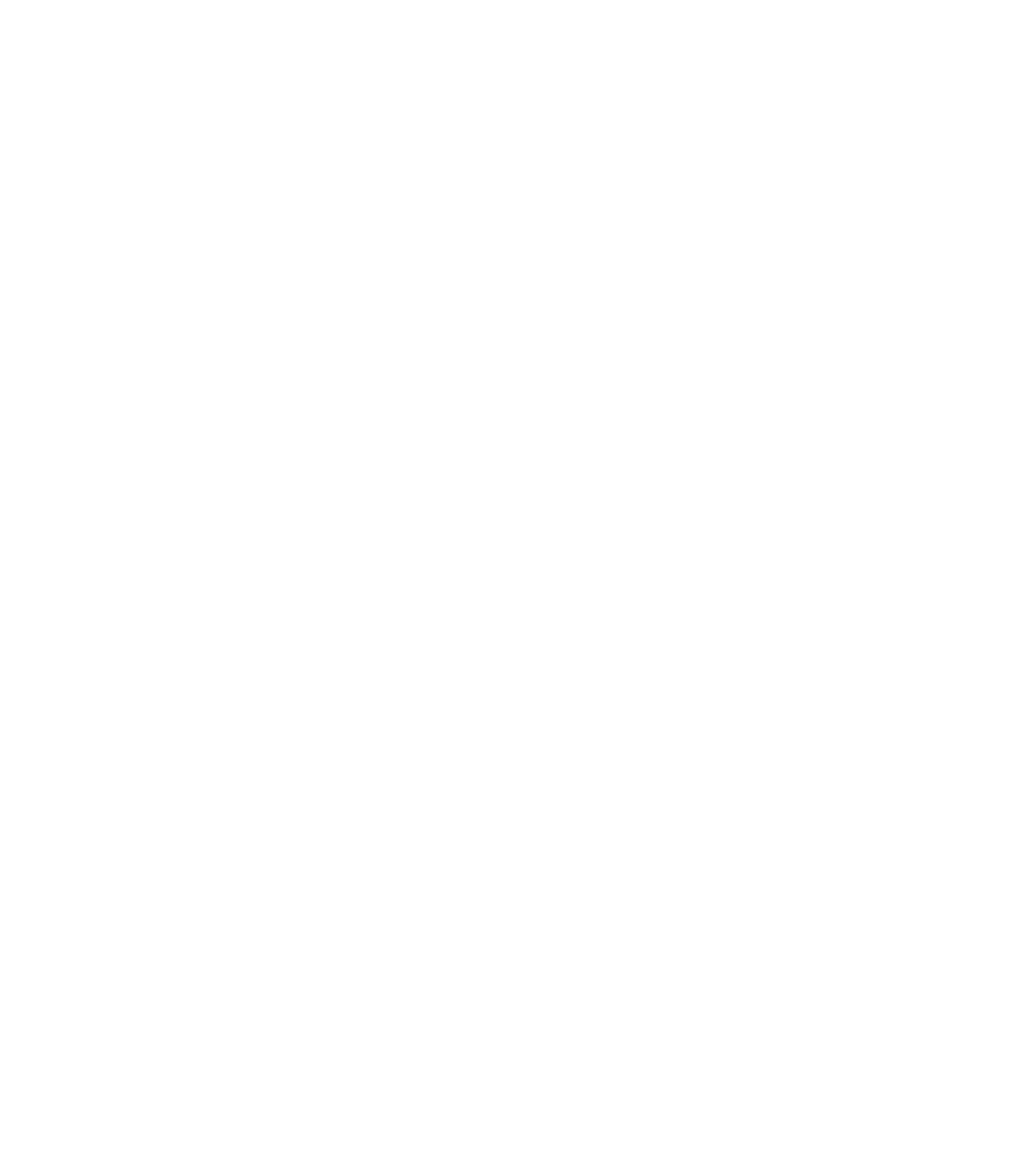
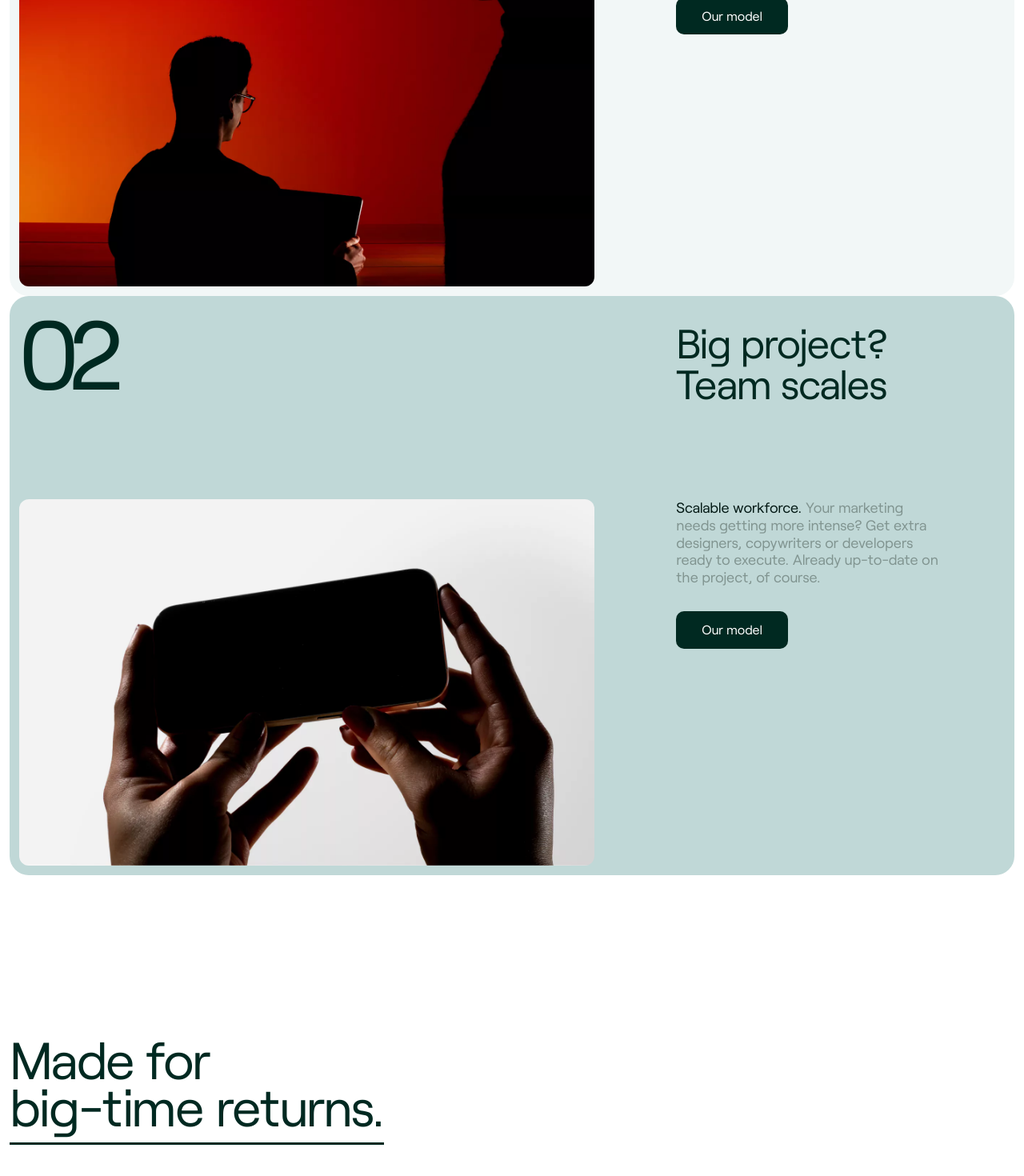
Before and after one commit to s38e/Vendredi-Society, a Next.js app: page / in a window 1280 px wide. Shown: the part 3467-4937 px from the top of the page at 80% size. Before the commit the page ends 3142 px from the top, so only its background shows below. Built offline with nearby package versions, Linux system fonts and the light colour scheme.

Commit message:
Last Update at '2024/05/07' 05:36PM

```diff
--- a/app/components/CircleSection_1.js
+++ b/app/components/CircleSection_1.js
@@ -14,7 +14,7 @@ const CircleSection_1 = () => {
       const text = textRef.current;
 
       // جعل العناصر غير مرئية في البداية
-      gsap.set([circle, text], { scale: 0, opacity: 0 });
+      // gsap.set([circle, text], { duration: "auto", scale: 0, opacity: 0 });
 
       const onMouseMove = (e) => {
         const mouseX = e.clientX;
--- a/app/components/styles/CircleSection_1.module.css
+++ b/app/components/styles/CircleSection_1.module.css
@@ -8,15 +8,16 @@
   border-radius: 50%;
   background-color: rgba(25, 25, 25, 0.4);
   backdrop-filter: blur(13px);
-  transition: transform 0.25s cubic-bezier(0.215, 0.61, 0.355, 1),
-    scale 0.25s cubic-bezier(0.215, 0.61, 0.355, 1),
-    opacity 0.25s cubic-bezier(0.215, 0.61, 0.355, 1);
   color: white;
   z-index: 1;
   top: 0;
   left: 0;
   pointer-events: none;
   opacity: 0;
+  /* scale: 0; */
+  transition: transform 0.25s cubic-bezier(0.215, 0.61, 0.355, 1),
+    scale 0.25s cubic-bezier(0.215, 0.61, 0.355, 1),
+    opacity 0.25s cubic-bezier(0.215, 0.61, 0.355, 1);
 }
 .textInCircle {
   position: fixed;
@@ -25,8 +26,9 @@
   z-index: 2;
   top: 0;
   left: 0;
+  opacity: 0;
+  /* scale: 0; */
   transition: transform 0.215s cubic-bezier(0.215, 0.61, 0.355, 1),
     scale 0.215s cubic-bezier(0.215, 0.61, 0.355, 1),
     opacity 0.215s cubic-bezier(0.215, 0.61, 0.355, 1);
-  opacity: 0;
 }
--- a/app/page.js
+++ b/app/page.js
@@ -1,15 +1,17 @@
 "use client";
 import Image from "next/image";
 import styles from "./page.module.css";
+import Link from "next/link";
 import NavBar from "./components/NavBar";
+import img_1_Section3 from "@/public/assets/img_1_Section3.webp";
+import img_1_Section4 from "@/public/assets/img_1_Section4.webp";
+import img_2_Section4 from "@/public/assets/img_2_Section4.webp";
 import gsap from "gsap";
 import ScrollTrigger from "gsap/ScrollTrigger";
 import Lenis from "@studio-freight/lenis";
 import CircleSection_1 from "./components/CircleSection_1";
 import { useEffect, useRef } from "react";
 import { isMobile } from "react-device-detect";
-import Link from "next/link";
-import img_1_Section3 from "@/public/assets/img_1_Section3.webp";
 
 gsap.registerPlugin(ScrollTrigger);
 
@@ -28,6 +30,23 @@ export default function Home() {
     gsap.ticker.add((time) => {
       lenis.raf(time * 1000);
     });
+    // ----------- 3D Card Slider ----------- //
+    gsap.to(
+      `.${styles.section_4} .${styles.body} .${styles.card}:nth-child(1)`,
+      {
+        scale: 0.6,
+        y: "-10%",
+        z: 10,
+        opacity: 0,
+        scrollTrigger: {
+          trigger: `.${styles.section_4} .${styles.body}`,
+          scrub: 1,
+          // markers: true,
+          start: "top 6%",
+          end: "bottom 6%",
+        },
+      }
+    );
   });
   return (
     <>
@@ -141,8 +160,65 @@ export default function Home() {
             <br />
             <span>every vision</span>
           </h3>
+          <div className={styles.body}>
+            <div className={styles.card}>
+              <div className={styles.top}>
+                <span className={styles.count}>01</span>
+                <h4>
+                  Your own
+                  <br />
+                  top-dogs
+                  <br />
+                  team
+                </h4>
+              </div>
+              <div className={styles.bottom}>
+                <Image src={img_1_Section4} alt="Your own top-dogs team" />
+                <div>
+                  <p>
+                    <span>Custom talents.</span> The perfect gang of
+                    high-profile creatives to exceed your business objectives.
+                    Full focus. Full grit.
+                  </p>
+                  <button>Our model</button>
+                </div>
+              </div>
+            </div>
+            <div className={styles.card}>
+              <div className={styles.top}>
+                <span className={styles.count}>02</span>
+                <h4>
+                  Big project?
+                  <br />
+                  Team scales
+                </h4>
+              </div>
+              <div className={styles.bottom}>
+                <Image src={img_2_Section4} alt="Big project? Team scales" />
+                <div>
+                  <p>
+                    <span>Scalable workforce.</span> Your marketing needs
+                    getting more intense? Get extra designers, copywriters or
+                    developers ready to execute. Already up-to-date on the
+                    project, of course.
+                  </p>
+                  <button>Our model</button>
+                </div>
+              </div>
+            </div>
+          </div>
         </section>
-        <section className={`${styles.section_5} ${styles.section}`}></section>
+        <section className={`${styles.section_5} ${styles.section}`}>
+          <div className={styles.left}>
+            <h3>
+              Made for
+              <br />
+              <span>big-time returns.</span>
+            </h3>
+          </div>
+          <div className={styles.right}></div>
+        </section>
+        <section className={`${styles.section_6} ${styles.section}`}></section>
       </main>
     </>
   );
--- a/app/page.module.css
+++ b/app/page.module.css
@@ -226,10 +226,12 @@
 }
 /* ----------- Section 4 ----------- */
 .section_4 {
+  position: relative;
   display: flex;
   align-items: center;
   justify-content: center;
   flex-direction: column;
+  padding: 0 0.75rem;
   gap: 7.5rem;
 }
 .section_4 .heading {
@@ -252,3 +254,136 @@
   width: 100%;
   background-color: #002921;
 }
+.section_4 .body {
+  position: relative;
+  display: flex;
+  align-items: center;
+  justify-content: center;
+  flex-direction: column;
+  width: 100%;
+}
+.section_4 .body .card {
+  position: sticky;
+  top: 6%;
+  left: 0;
+  display: flex;
+  align-items: flex-start;
+  justify-content: center;
+  flex-direction: column;
+  gap: 120px;
+  padding: 0.75rem;
+  border-radius: 24px;
+  overflow: hidden;
+  width: 100%;
+}
+.section_4 .body .card:first-child {
+  background-color: #f2f7f7;
+}
+.section_4 .body .card:last-child {
+  background-color: #c0d8d7;
+}
+.section_4 .body .card .top {
+  display: grid;
+  width: 100%;
+  grid-template-columns: repeat(12, 1fr);
+  padding-top: 20px;
+}
+.section_4 .body .card .top span {
+  grid-column-end: 8;
+  grid-column-start: 1;
+  font-size: 7.625rem;
+  font-weight: 300;
+  letter-spacing: -0.02em;
+  line-height: 60%;
+}
+.section_4 .body .card .top h4 {
+  font-size: 3.1875rem;
+  font-weight: 400;
+  letter-spacing: -0.02em;
+  line-height: 1;
+  margin: 0;
+  grid-column-end: 13;
+  grid-column-start: 9;
+}
+.section_4 .body .card .bottom {
+  display: grid;
+  width: 100%;
+  grid-template-columns: repeat(12, 1fr);
+}
+.section_4 .body .card .bottom img {
+  width: 100%;
+  height: auto;
+  object-fit: cover;
+  grid-column-end: 8;
+  grid-column-start: 1;
+  border-radius: 12px;
+  overflow: hidden;
+}
+.section_4 .body .card .bottom div {
+  display: flex;
+  align-items: flex-start;
+  justify-content: flex-start;
+  flex-direction: column;
+  gap: 2rem;
+  grid-column-end: 13;
+  grid-column-start: 9;
+}
+.section_4 .body .card .bottom div p {
+  color: #809490;
+  font-weight: 400;
+  font-size: 1.125rem;
+  line-height: 1.2;
+  max-width: 330px;
+}
+.section_4 .body .card .bottom div p span {
+  color: #001713;
+}
+.section_4 .body .card .bottom div button {
+  background-color: #002921;
+  color: #fff;
+  border-radius: 10px;
+  cursor: pointer;
+  display: inline-block;
+  line-height: 0.9;
+  padding: 0;
+  padding: 1rem 2rem;
+  font-family: "Roobert";
+  font-size: 16px;
+}
+/* ----------- Section 5 ----------- */
+.section_5 {
+  display: grid;
+  width: 100%;
+  grid-template-columns: repeat(12, 1fr);
+  padding: 0 0.75rem;
+}
+.section_5 .left {
+  grid-column-start: 1;
+  grid-column-end: 6;
+  position: relative;
+}
+.section_5 .left h3 {
+  position: sticky;
+  top: 0;
+  left: 0;
+  font-size: 4.0625rem;
+  font-weight: 400;
+  letter-spacing: -0.02em;
+  line-height: 0.9;
+}
+.section_5 .left h3 span {
+  position: relative;
+}
+.section_5 .left h3 span::before {
+  position: absolute;
+  content: "";
+  left: 0;
+  bottom: -10px;
+  height: 3px;
+  width: 100%;
+  background-color: #002921;
+}
+.section_5 .right {
+  grid-column-start: 13;
+  grid-column-end: 6;
+}
```
Also changed, not shown: public/assets/img_1_Section4.webp (added), public/assets/img_2_Section4.webp (added).
